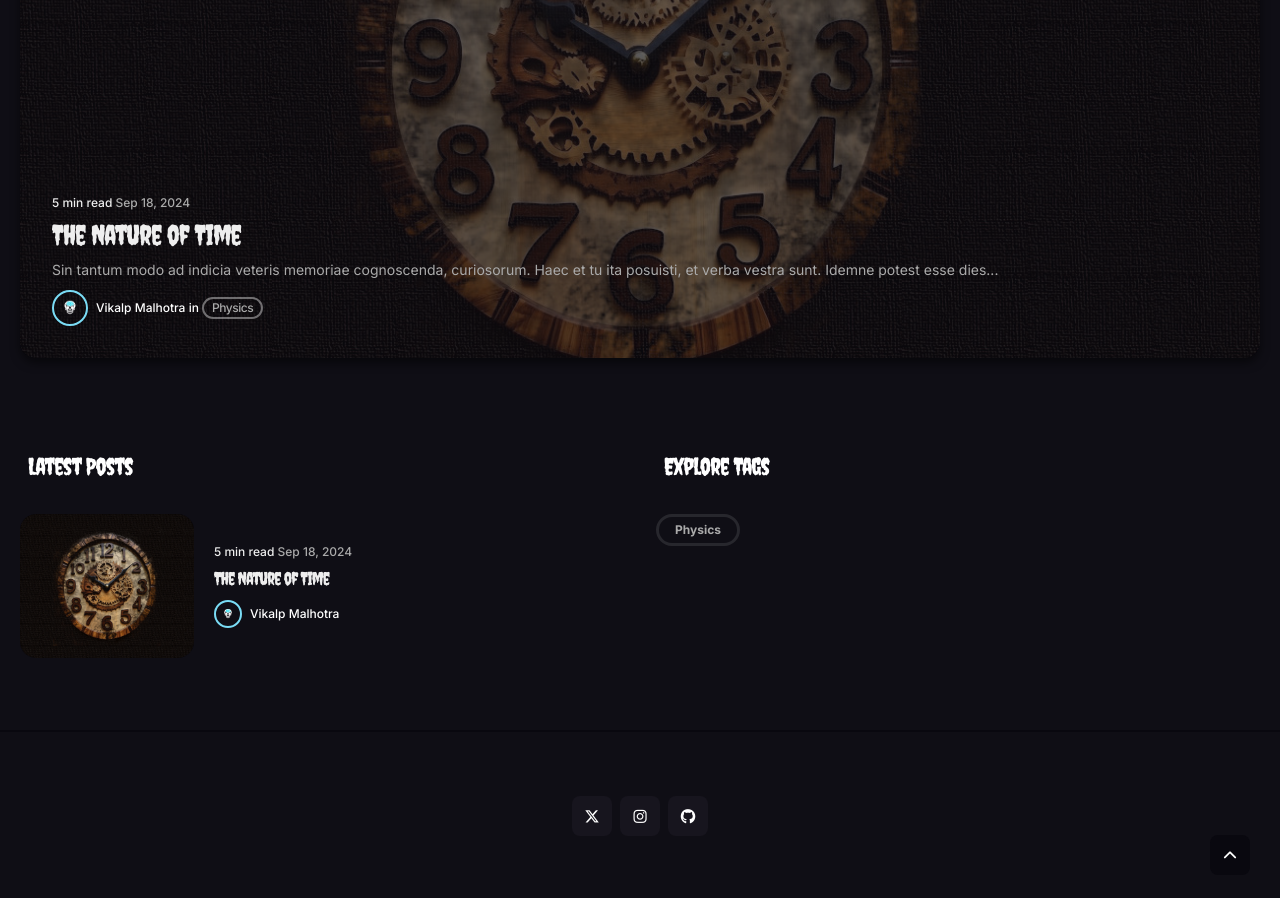
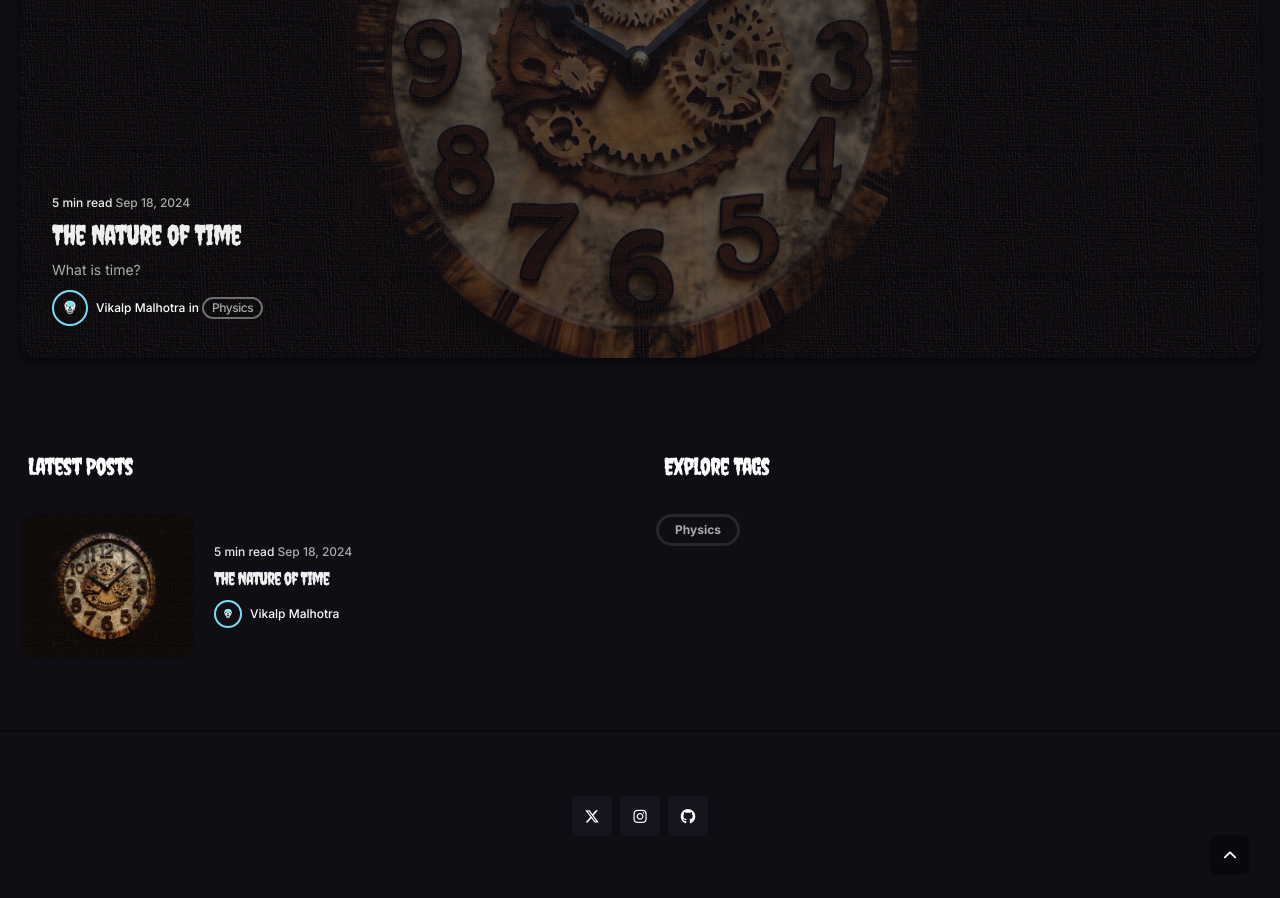
Before and after one commit to physicalrobot/thoughtwaves, a Jekyll site: the page built from index.html, in a window 1280 px wide and 900 px high, scrolled down 1121 px. Built offline with Jekyll 4.4.1, drawn with Linux system fonts in a browser that asks for light colours; the list of posts is cut into pages by our own code.

Commit message:
fixed description of post

```diff
--- a/_posts/2023-04-21-It-i-never-too-late-to-be-what-you-might-have-been.md
+++ b/_posts/2023-04-21-It-i-never-too-late-to-be-what-you-might-have-been.md
@@ -1,7 +1,7 @@
 ---
 layout: post
 title:  The Nature of Time
-description: Sin tantum modo ad indicia veteris memoriae cognoscenda, curiosorum. Haec et tu ita posuisti, et verba vestra sunt. Idemne potest esse dies...
+description: What is time?
 date:   2024-09-18 15:01:35 +0300
 image:  '/images/clock.jpg'
 tags:   [Physics]
```
